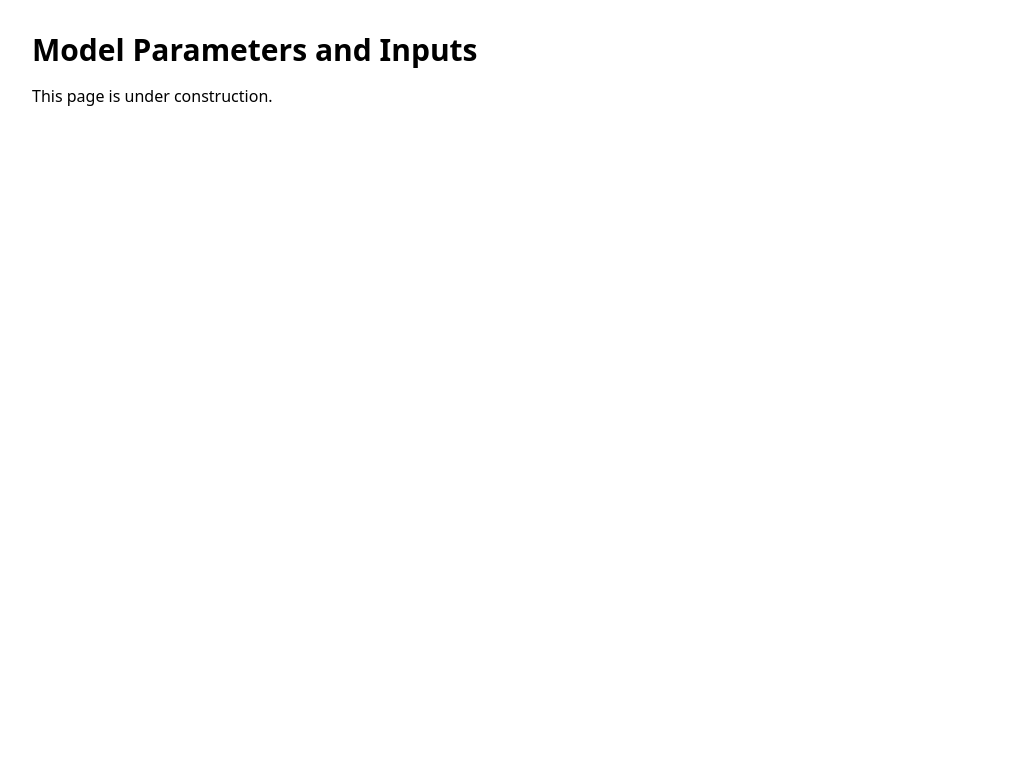
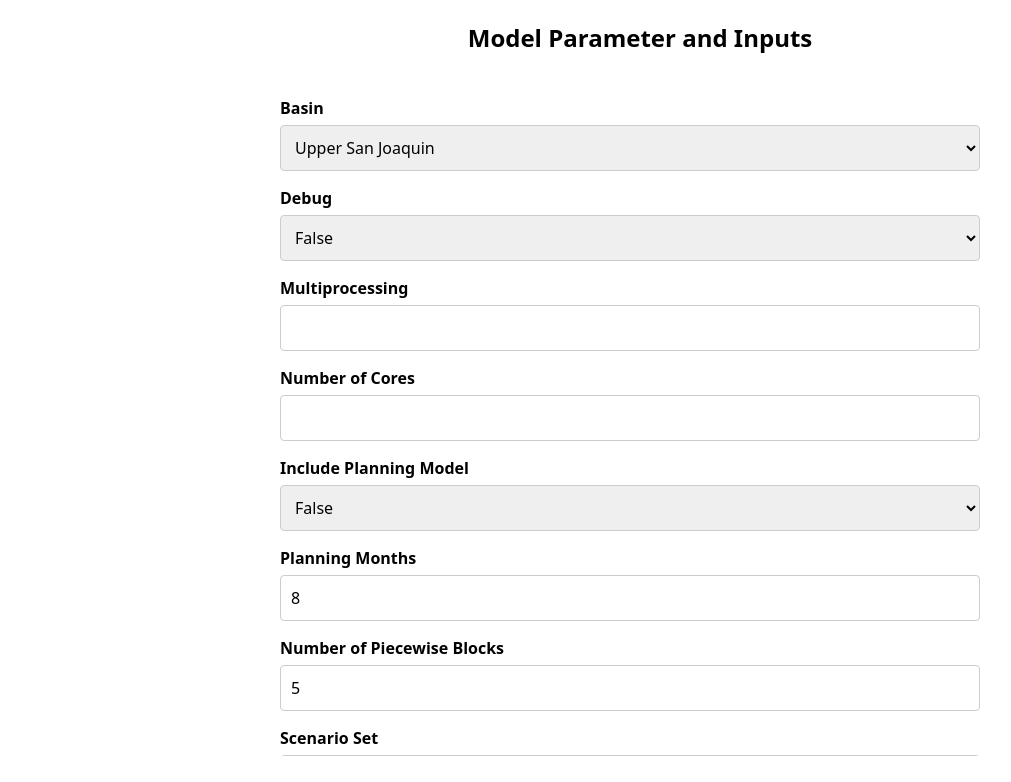
Before and after one commit to ibrahimm96/flowPywr, a Next.js app: page /upload in a window 1280 px wide. Shown: the top 782 px of the page, without its empty margins (0-1011 px from the left). Built offline with nearby package versions, Linux system fonts and the light colour scheme; no server answers.

Commit message:
Form Page

```diff
--- a/app/analysis/page.tsx
+++ b/app/analysis/page.tsx
@@ -1,15 +1,11 @@
 "use client";
-import { useDataContext } from "@/contexts/ModelDataContext";
 
-const Page = () => {
-  const { modelData } = useDataContext();
+export default function Page() {
+  return (
 
-  return (
-    <div>
-      <h1>Node Data</h1>
-      <pre>{JSON.stringify(modelData, null, 2)}</pre>
+    <div className="p-8">
+      <h1 className="text-3xl font-bold mb-4">Analysis Page</h1>
+      <p>This page is under construction.</p>
     </div>
   );
-};
-
-export default Page;
+}
--- a/app/upload/page.tsx
+++ b/app/upload/page.tsx
@@ -1,11 +1,155 @@
 "use client";
 
-export default function ModelParametersAndInputs() {
+import React, { useState, useEffect } from "react";
+import { motion } from "framer-motion";
+import "./pageStyles.css";
+
+const Page = () => {
+  const [formData, setFormData] = useState({
+    basin: 'upper_san_joaquin',
+    debug: false,
+    multiprocessing: '',
+    num_cores: '',
+    include_planning: false,
+    planning_months: 8,
+    blocks: 5,
+    scenario_set: '',
+    start_year: '',
+    end_year: '',
+    years: '',
+    run_name: '',
+    progress_bar: false,
+    no_suffix: false,
+    data_path: '/content/cen_sierra_pywr_new/data/',
+    gcm_model: '',
+    lgcm_model: ''
+  });
+
+  useEffect(() => {
+    // Add class to body to prevent scrolling
+    document.body.classList.add("no-scroll");
+
+    // Cleanup function to remove class when component unmounts
+    return () => {
+      document.body.classList.remove("no-scroll");
+    };
+  }, []);
+
+  const handleChange = (e: React.ChangeEvent<HTMLInputElement | HTMLSelectElement>) => {
+    const { name, value, type } = e.target;
+    if (type === 'checkbox') {
+      setFormData({
+        ...formData,
+        [name]: (e.target as HTMLInputElement).checked
+      });
+    } else {
+      setFormData({
+        ...formData,
+        [name]: value
+      });
+    }
+  };
+
+  const handleSubmit = (e: React.FormEvent) => {
+    e.preventDefault();
+    console.log(formData);
+  };
+
   return (
-
-    <div className="p-8">
-      <h1 className="text-3xl font-bold mb-4">Model Parameters and Inputs</h1>
-      <p>This page is under construction.</p>
+    <div className="container">
+      <h1 className="title">Model Parameter and Inputs</h1>
+      <form onSubmit={handleSubmit} className="form">
+        <div className="form-group">
+          <label htmlFor="basin" className="label">Basin</label>
+          <select name="basin" value={formData.basin} onChange={handleChange} className="input">
+            <option value="stanislaus">Stanislaus</option>
+            <option value="tuolumne">Tuolumne</option>
+            <option value="merced">Merced</option>
+            <option value="upper_san_joaquin">Upper San Joaquin</option>
+            <option value="all">All</option>
+          </select>
+        </div>
+        <div className="form-group">
+          <label htmlFor="debug" className="label">Debug</label>
+          <select name="debug" value={formData.debug ? 1 : 0} onChange={handleChange} className="input">
+            <option value={0}>False</option>
+            <option value={1}>True</option>
+          </select>
+        </div>
+        <div className="form-group">
+          <label htmlFor="multiprocessing" className="label">Multiprocessing</label>
+          <input type="text" name="multiprocessing" value={formData.multiprocessing} onChange={handleChange} className="input" />
+        </div>
+        <div className="form-group">
+          <label htmlFor="num_cores" className="label">Number of Cores</label>
+          <input type="number" name="num_cores" value={formData.num_cores} onChange={handleChange} className="input" />
+        </div>
+        <div className="form-group">
+          <label htmlFor="include_planning" className="label">Include Planning Model</label>
+          <select name="include_planning" value={formData.include_planning ? 1 : 0} onChange={handleChange} className="input">
+            <option value={0}>False</option>
+            <option value={1}>True</option>
+          </select>
+        </div>
+        <div className="form-group">
+          <label htmlFor="planning_months" className="label">Planning Months</label>
+          <input type="number" name="planning_months" value={formData.planning_months} onChange={handleChange} className="input" />
+        </div>
+        <div className="form-group">
+          <label htmlFor="blocks" className="label">Number of Piecewise Blocks</label>
+          <input type="number" name="blocks" value={formData.blocks} onChange={handleChange} className="input" />
+        </div>
+        <div className="form-group">
+          <label htmlFor="scenario_set" className="label">Scenario Set</label>
+          <input type="text" name="scenario_set" value={formData.scenario_set} onChange={handleChange} className="input" />
+        </div>
+        <div className="form-group">
+          <label htmlFor="start_year" className="label">Start Year</label>
+          <input type="text" name="start_year" value={formData.start_year} onChange={handleChange} className="input" />
+        </div>
+        <div className="form-group">
+          <label htmlFor="end_year" className="label">End Year</label>
+          <input type="text" name="end_year" value={formData.end_year} onChange={handleChange} className="input" />
+        </div>
+        <div className="form-group">
+          <label htmlFor="years" className="label">Years to Run</label>
+          <input type="text" name="years" value={formData.years} onChange={handleChange} className="input" />
+        </div>
+        <div className="form-group">
+          <label htmlFor="run_name" className="label">Run Name</label>
+          <input type="text" name="run_name" value={formData.run_name} onChange={handleChange} className="input" />
+        </div>
+        <div className="form-group">
+          <label htmlFor="progress_bar" className="label">Show Progress Bar</label>
+          <input type="checkbox" name="progress_bar" checked={formData.progress_bar} onChange={handleChange} className="mr-2" />
+        </div>
+        <div className="form-group">
+          <label htmlFor="no_suffix" className="label">Suppress File Date Suffix in Output</label>
+          <input type="checkbox" name="no_suffix" checked={formData.no_suffix} onChange={handleChange} className="mr-2" />
+        </div>
+        <div className="form-group">
+          <label htmlFor="data_path" className="label">Path to the Data Directory</label>
+          <input type="text" name="data_path" value={formData.data_path} onChange={handleChange} className="input" />
+        </div>
+        <div className="form-group">
+          <label htmlFor="gcm_model" className="label">GCM Model Name</label>
+          <input type="text" name="gcm_model" value={formData.gcm_model} onChange={handleChange} className="input" />
+        </div>
+        <div className="form-group">
+          <label htmlFor="lgcm_model" className="label">LOCA2 GCM Model Name</label>
+          <input type="text" name="lgcm_model" value={formData.lgcm_model} onChange={handleChange} className="input" />
+        </div>
+        <motion.button
+          type="submit"
+          className="submit-button"
+          whileHover={{ scale: 1.02 }}
+          whileTap={{ scale: 0.99 }}
+        >
+          Submit
+        </motion.button>
+      </form>
     </div>
   );
-}
+};
+
+export default Page;
--- /dev/null
+++ b/app/upload/pageStyles.css
@@ -0,0 +1,66 @@
+body.no-scroll {
+  overflow: hidden;
+}
+
+.container {
+  max-width: 800px;
+  margin: 0 auto;
+  padding: 20px;
+}
+
+.title {
+  font-size: 24px;
+  font-weight: bold;
+  margin-bottom: 20px;
+  text-align: center;
+}
+
+.form {
+  padding: 20px;
+  padding-right: 40px; /* Add padding to the right side of the form */
+  display: flex;
+  flex-direction: column;
+  max-height: 85vh; /* Adjust the height as needed */
+  overflow-y: auto;
+}
+
+.form-group {
+  margin-bottom: 15px;
+}
+
+.label {
+  font-weight: bold;
+  margin-bottom: 5px;
+  display: block;
+}
+
+.input {
+  width: 100%;
+  padding: 10px;
+  border: 1px solid #ccc;
+  border-radius: 4px;
+}
+
+.submit-button {
+  background-color: #1e3a8a;
+  color: #fff;
+  padding: 10px 15px;
+  border: none;
+  border-radius: 5px;
+  cursor: pointer;
+  font-size: 16px;
+  text-align: center;
+}
+
+.popup {
+  position: fixed;
+  top: 20px;
+  left: 50%;
+  transform: translateX(-50%);
+  background-color: #4caf50;
+  color: white;
+  padding: 10px 20px;
+  border-radius: 5px;
+  box-shadow: 0 4px 8px rgba(0, 0, 0, 0.1);
+  z-index: 1000;
+}
--- a/contexts/MapContext.tsx
+++ b/contexts/MapContext.tsx
@@ -14,8 +14,6 @@ interface MapContextProps {
   setStyle: React.Dispatch<React.SetStateAction<string>>;
   type: string;
   setType: React.Dispatch<React.SetStateAction<string>>;
-  modelNames: string[];
-  setModelNames: React.Dispatch<React.SetStateAction<string[]>>;
   selectedModels: string[];
   setSelectedModels: React.Dispatch<React.SetStateAction<string[]>>;
   showFlow: boolean;
@@ -29,13 +27,12 @@ const MapContext = createContext<MapContextProps | undefined>(undefined);
 export const MapProvider = ({ children }: { children: ReactNode }) => {
   const [style, setStyle] = useState("mapbox://styles/ibrahimm96/cm7ch4lom006n01sogpqdguxa");
   const [type, setType] = useState("All");
-  const [modelNames, setModelNames] = useState(["Merced River", "Tuolumne River", "San Joaquin River", "Stanislaus River"]);
   const [selectedModels, setSelectedModels] = useState<string[]>([]);
   const [showFlow, setShowFlow] = useState(false);
   const [onComponentClick, setOnComponentClick] = useState<(node: ComponentData | null) => void>(() => () => {});
 
   return (
-    <MapContext.Provider value={{ style, setStyle, type, setType, modelNames, setModelNames, selectedModels, setSelectedModels, showFlow, setShowFlow, onComponentClick, setOnComponentClick }}>
+    <MapContext.Provider value={{ style, setStyle, type, setType, selectedModels, setSelectedModels, showFlow, setShowFlow, onComponentClick, setOnComponentClick }}>
       {children}
     </MapContext.Provider>
   );
--- a/contexts/ModelDataContext.tsx
+++ b/contexts/ModelDataContext.tsx
@@ -1,6 +1,6 @@
 "use client";
 
-import { createContext, useContext, useState, ReactNode } from "react";
+import { createContext, useContext, ReactNode } from "react";
 import useGetModelData from "@/hooks/useGetModelData";
 
 interface Coordinates {
@@ -51,21 +51,18 @@ interface Model {
 
 interface DataContextProps {
   modelData: Model[];
-  modelNames: string[];
-  setModelNames: React.Dispatch<React.SetStateAction<string[]>>;
 }
 
 const DataContext = createContext<DataContextProps | undefined>(undefined);
 
 export const DataProvider = ({ children }: { children: ReactNode }) => {
-  const [modelNames, setModelNames] = useState(["Merced River", "Tuolumne River", "San Joaquin River", "Stanislaus River"]);
-  const { modelData } = useGetModelData(); // Fetch model data using the hook
+    const { modelData } = useGetModelData(); // Fetch model data using the hook
 
   console.log("*********** FETCHED DATA ************");
   console.log("MODEL DATA:  ", modelData);
 
   return (
-    <DataContext.Provider value={{ modelData, modelNames, setModelNames }}>
+    <DataContext.Provider value={{ modelData }}>
       {children}
     </DataContext.Provider>
   );
```
Also changed, not shown: components/mapSideBar.tsx (+36 -8 lines).
